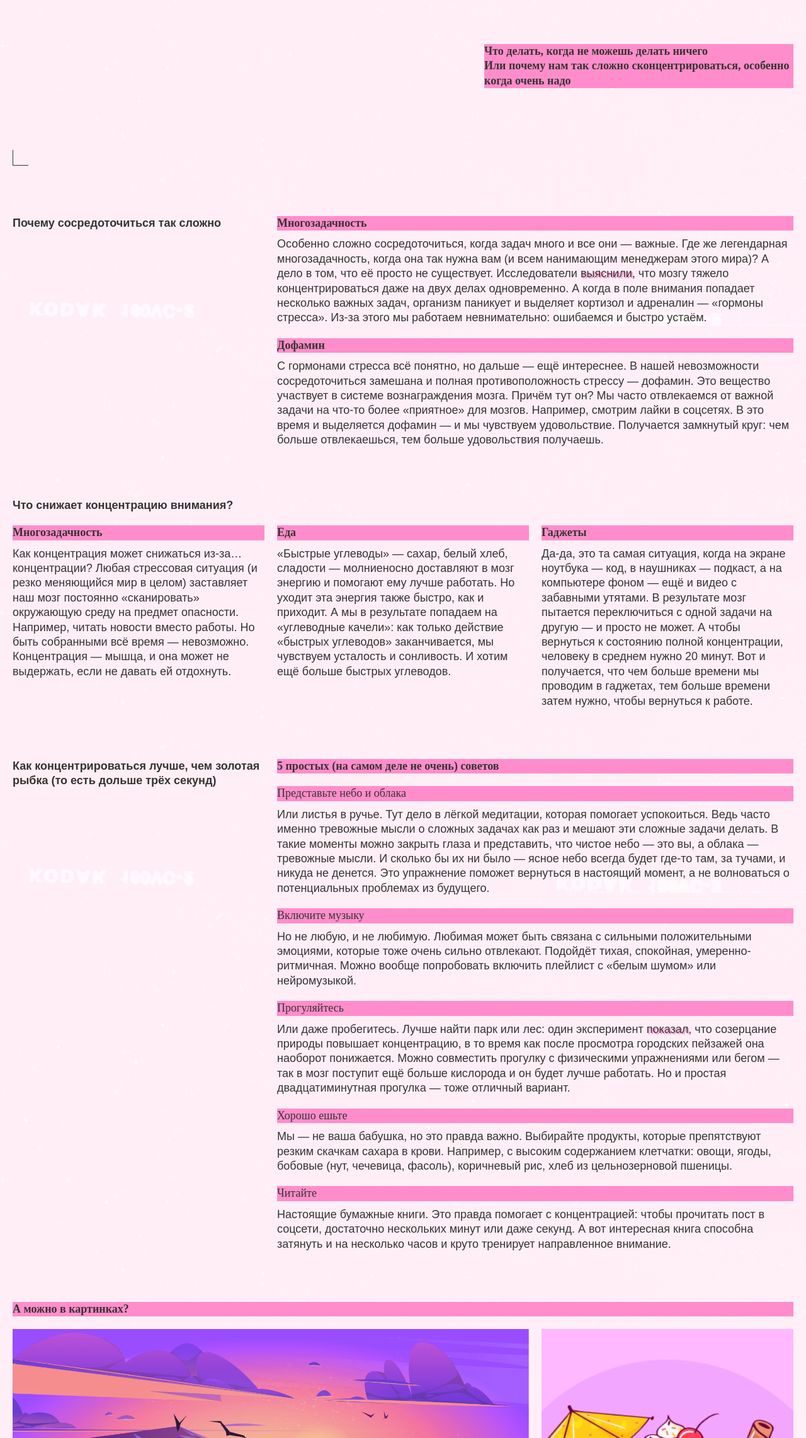
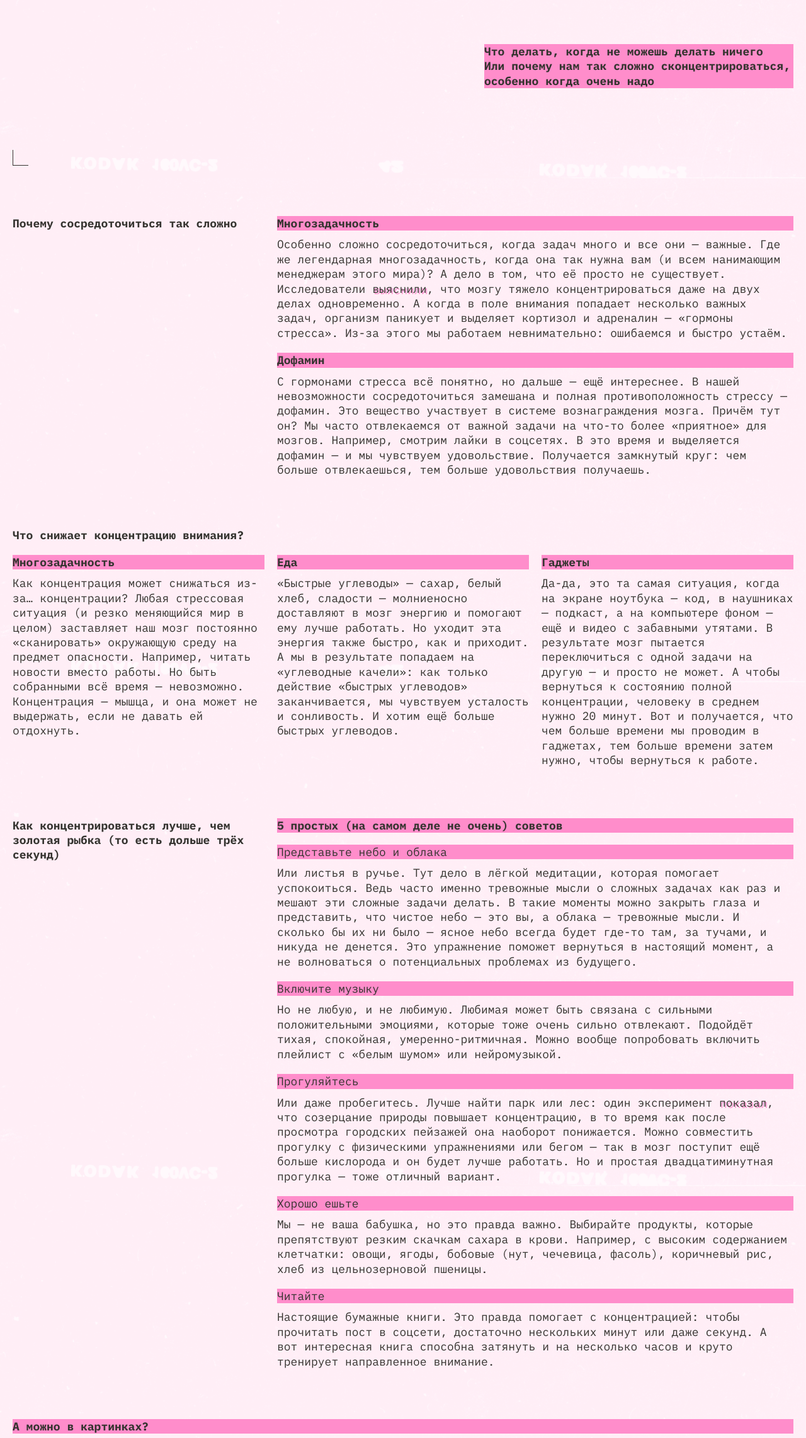
Before and after one commit to SanchezV/slozhno-sosredotochitsya-fd, a plain HTML site: page index.html in a window 1280 px wide. Shown: the part 517-2800 px from the top of the page at 63% size. Drawn offline with Linux system fonts and the light colour scheme; a web font is replaced by a local one.

Commit message:
after first review

```diff
--- a/index.html
+++ b/index.html
@@ -1,21 +1,21 @@
 <!DOCTYPE html>
 <html lang="ru">
   <head>
-    <meta charset="UTF-8" />
-    <meta http-equiv="X-UA-Compatible" content="IE=edge" />
-    <meta name="viewport" content="width=device-width, initial-scale=1.0" />
-    <meta name="color-scheme" content="dark light" />
+    <meta charset="UTF-8">
+    <meta http-equiv="X-UA-Compatible" content="IE=edge">
+    <meta name="viewport" content="width=device-width, initial-scale=1.0">
+    <meta name="color-scheme" content="dark light">
     <title>Сложно сосредоточиться</title>
-    <link rel="icon" href="images/favicon.ico" sizes="any" />
-    <link rel="icon" href="images/favicon.svg" type="image/svg+xml" />
-    <link rel="apple-touch-icon" href="images/mobile-icon.png" />
+    <link rel="icon" href="images/favicon.ico" sizes="any">
+    <link rel="icon" href="images/favicon.svg" type="image/svg+xml">
+    <link rel="apple-touch-icon" href="images/mobile-icon.png">
     <script src="./scripts/script.js"></script>
-    <link rel="stylesheet" href="./styles/fonts.css" />
-    <link rel="stylesheet" href="./styles/variables.css" />
-    <link rel="stylesheet" href="./styles/globals.css" />
-    <link rel="stylesheet" href="./styles/style.css" />
-    <link rel="stylesheet" href="./styles/dark.css" />
-    <link rel="stylesheet" href="./styles/light.css" />
+    <link rel="stylesheet" href="./fonts/fonts.css">
+    <link rel="stylesheet" href="./styles/variables.css">
+    <link rel="stylesheet" href="./styles/globals.css">
+    <link rel="stylesheet" href="./styles/style.css">
+    <link rel="stylesheet" href="./styles/dark.css">
+    <link rel="stylesheet" href="./styles/light.css">
   </head>
   <body class="page">
     <header class="header decorated-zone">
@@ -46,17 +46,17 @@
           </li>
         </ul>
       </nav>
-      <h1 class="title header__title">no<br /> focus</h1>
-      <article class="header__article title-decor bold">
+      <h1 class="title header__title">no focus</h1>
+      <p class="header__paragraph title-decor bold">
         Что делать, когда не можешь делать ничего<br>
         Или почему нам так сложно сконцентрироваться, особенно когда очень надо
-      </article>
+      </p>
     </header>
     <main class="main">
       <h2 class="main__header-section">
         Почему сосредоточиться так сложно
       </h2>
-      <ul class="main__columns-two">
+      <ul class="main__section-reasons">
         <li>
           <article>
             <h3 class="main__header-article title-decor bold">
@@ -65,7 +65,7 @@
             <p class="main__article-text">
               Особенно сложно сосредоточиться, когда задач много и все они — важные.
               Где же легендарная многозадачность, когда она так нужна вам (и всем нанимающим менеджерам этого мира)?
-              А дело в том, что её просто не существует. Исследователи <span class="accent-shadow">выяснили</span>, что мозгу тяжело концентрироваться даже на двух делах одновременно.
+              А дело в том, что её просто не существует. Исследователи <a href="https://dana.org/article/multicosts-of-multitasking/" target="_blank" class="accent-shadow main__url">выяснили</a>, что мозгу тяжело концентрироваться даже на двух делах одновременно.
               А когда в поле внимания попадает несколько важных задач, организм паникует и выделяет кортизол и адреналин — «гормоны стресса».
               Из-за этого мы работаем невнимательно: ошибаемся и быстро устаём.
             </p>
@@ -89,7 +89,7 @@
       <h2 class="main__header-section">
         Что снижает концентрацию внимания?
       </h2>
-      <ul class="main__columns-one">
+      <ul class="main__section-degradation">
         <li>
           <article>
             <h3 class="main__header-article title-decor bold">
@@ -133,11 +133,11 @@
       <h2 class="main__header-section">
         Как концентрироваться лучше, чем золотая рыбка (то есть дольше трёх секунд)
       </h2>
-      <ul class="main__columns-two">
-        <li>
-          <h3 class="main__header-article title-decor bold margin-bottom">
+      <h3 class="main__header-article title-decor bold additional-styles">
         5 простых (на самом деле не очень) советов
       </h3>
+      <ul class="main__section-adviсe">
+        <li>
           <article>
             <h3 class="main__header-article title-decor">
               Представьте небо и облака
@@ -153,9 +153,9 @@
         </li>
         <li>
           <article>
-            <h3 class="main__header-article title-decor">
+            <h4 class="main__header-article title-decor">
               Включите музыку
-            </h3>
+            </h4>
             <p class="main__article-text">
               Но не любую, и не любимую. Любимая может быть связана с сильными положительными эмоциями, которые тоже очень сильно отвлекают.
               Подойдёт тихая, спокойная, умеренно-ритмичная. Можно вообще попробовать включить плейлист с «белым шумом» или нейромузыкой.
@@ -164,12 +164,12 @@
         </li>
         <li>
           <article>
-            <h3 class="main__header-article title-decor">
+            <h4 class="main__header-article title-decor">
               Прогуляйтесь
-            </h3>
+            </h4>
             <p class="main__article-text">
               Или даже пробегитесь.
-              Лучше найти парк или лес: один эксперимент <span class="accent-shadow">показал</span>, что созерцание природы повышает концентрацию, в то время как после просмотра городских пейзажей она наоборот понижается.
+              Лучше найти парк или лес: один эксперимент <a href="https://www.sciencedirect.com/science/article/abs/pii/S0272494415000328" target="_blank" class="accent-shadow main__url">показал</a>, что созерцание природы повышает концентрацию, в то время как после просмотра городских пейзажей она наоборот понижается.
               Можно совместить прогулку с физическими упражнениями или бегом — так в мозг поступит ещё больше кислорода и он будет лучше работать.
               Но и простая двадцатиминутная прогулка — тоже отличный вариант.
             </p>
@@ -177,9 +177,9 @@
         </li>
         <li>
           <article>
-            <h3 class="main__header-article title-decor">
+            <h4 class="main__header-article title-decor">
               Хорошо ешьте
-            </h3>
+            </h4>
             <p class="main__article-text">
               Мы — не ваша бабушка, но это правда важно. Выбирайте продукты, которые препятствуют резким скачкам сахара в крови.
               Например, с высоким содержанием клетчатки: овощи, ягоды, бобовые (нут, чечевица, фасоль), коричневый рис, хлеб из цельнозерновой пшеницы.
@@ -188,9 +188,9 @@
         </li>
         <li>
           <article>
-            <h3 class="main__header-article title-decor">
+            <h4 class="main__header-article title-decor">
               Читайте
-            </h3>
+            </h4>
             <p class="main__article-text">
               Настоящие бумажные книги.
               Это правда помогает с концентрацией: чтобы прочитать пост в соцсети, достаточно нескольких минут или даже секунд.
@@ -203,38 +203,37 @@
         <h3 class="main__header-article title-decor bold">
           А можно в картинках?
         </h3>
-      <section class="main__images">
-        <img
-          src="images/sunset.png"
+        <div class="main__images">
+          <img src="images/sunset.png"
           alt="Пейзаж"
-          class="gallery__image"
+          class="gallery__image-item"
           loading="lazy"
-        />
+          >
           <img
             src="images/ice-cream.png"
             alt="Мороженое"
-          class="gallery__image"
+            class="gallery__image-item"
             loading="lazy"
-        />
+          >
           <img
             src="images/tape.png"
             alt="Кассета"
-          class="gallery__image"
+            class="gallery__image-item"
             loading="lazy"
-        />
+          >
           <img
             src="images/books.png"
             alt="Книги"
-          class="gallery__image"
+            class="gallery__image-item"
             loading="lazy"
-        />
+          >
           <img
             src="images/street.png"
             alt="Улица"
-          class="gallery__image"
+            class="gallery__image-item"
             loading="lazy"
-        />
-        </section>
+          >
+        </div>
       </section>
     </main>
     <footer class="footer decorated-zone">
--- a/styles/dark.css
+++ b/styles/dark.css
@@ -10,6 +10,7 @@
   --button-default-color: #ff0070;
   --button-hover-color: #ff007066;
   --button-focus-color: #ff0070;
+  --url-color: #F1B2CE;
   --header-section-color: #FF0070;
   --title-color: #DB00FF;
   --paragraph-text-color: #F1B2CE;
@@ -28,6 +29,7 @@
     --button-default-color: #ff0070;
     --button-hover-color: #ff007066;
     --button-focus-color: #ff0070;
+    --url-color: #F1B2CE;
     --header-section-color: #FF0070;
     --title-color: #DB00FF;
     --paragraph-text-color: #F1B2CE;
--- a/styles/light.css
+++ b/styles/light.css
@@ -10,6 +10,7 @@
   --button-default-color: #353430;
   --button-hover-color: #32312D66;
   --button-focus-color: #353430;
+  --url-color: #353430;
   --header-section-color: #353430;
   --title-color: #FFC2E6;
   --paragraph-text-color: #353430;
@@ -28,6 +29,7 @@
     --button-default-color: #353430;
     --button-hover-color: #32312D66;
     --button-focus-color: #353430;
+    --url-color: #353430;
     --header-section-color: #353430;
     --title-color: #FFC2E6;
     --paragraph-text-color: #353430;
--- a/styles/style.css
+++ b/styles/style.css
@@ -5,6 +5,8 @@
   background-attachment: fixed;
   font-size: 18px;
   box-sizing: border-box;
+  background-size: cover;
+  font-family: var(--general-font), monospace;
 }
 
 .header {
@@ -41,7 +43,6 @@
 .header__decoration-icon::before {
   content: "REC";
   color: var(--icon-color);
-  font-family: var(--general-font), sans-serif;
 }
 
 .header__decoration-icon::after {
@@ -119,7 +120,6 @@
   gap: 18px;
   margin-block-start: -10px;
   align-items: center;
-  font-family: var(--general-font);
   font-size: 18px;
   font-weight: 400;
   line-height: 18px;
@@ -169,7 +169,6 @@
 }
 
 .title {
-  font-family: var(--general-font), sans-serif;
   font-size: var(--size-title-mobile);
   font-weight: 700;
   line-height: 95.7px;
@@ -179,14 +178,12 @@
 .header__title {
   text-shadow: 4px 4px 0 var(--accent-color);
   margin-block-start: -4px;
+
 }
 
 @media (min-width: 768px) {
   .header__title {
     margin-inline-start: -20px;
-  }
-  .header__title br {
-    display: none;
   }
 }
 
@@ -200,7 +197,6 @@
 .title-decor {
   background-color: var(--accent-color);
   color: var(--header-font-color);
-  font-family: var(--general-font);
   font-size: 18px;
   font-weight: 400;
   line-height: 23.4px;
@@ -210,13 +206,13 @@
   font-weight: 700;
 }
 
-.header__article {
+.header__paragraph {
   max-inline-size: 100%;
   margin-block-start: -23px;
 }
 
 @media (min-width: 768px) {
-  .header__article {
+  .header__paragraph {
     max-inline-size: 364px;
     justify-self: end;
     margin-block-start: -20px;
@@ -224,7 +220,7 @@
 }
 
 @media (min-width: 1024px) {
-  .header__article {
+  .header__paragraph {
     max-inline-size: 491px;
     margin-block-start: -4px;
   }
@@ -245,7 +241,6 @@
 }
 
 .main__header-section {
-  font-family: var(--general-font), sans-serif;
   color: var(--header-section-color);
   font-size: 18px;
   font-weight: 700;
@@ -258,7 +253,8 @@
     grid-column-start: 1;
     grid-column-end: 2;
   }
-  .main__columns-two {
+  .main__section-reasons,
+  .main__section-adviсe {
     display: flex;
     flex-direction: column;
     gap: 20px;
@@ -266,7 +262,7 @@
     grid-column-end: 4;
     margin-inline-start: 7px;
   }
-  .main__columns-one {
+  .main__section-degradation {
     display: flex;
     flex-direction: column;
     gap: 20px;
@@ -276,10 +272,11 @@
 }
 
 @media (min-width: 1024px) {
-  .main__columns-two {
+  .main__section-reasons,
+  .main__section-adviсe {
     margin-inline-start: 0px;
   }
-  .main__columns-one {
+  .main__section-degradation {
     display: grid;
     grid-template-columns: repeat(3, 1fr);
   }
@@ -300,19 +297,34 @@
   .main__header-article {
     margin-block-start: 0;
   }
-  .main__columns-two {
+  .main__section-reasons,
+  .main__section-adviсe {
     margin-block-start: 60px;
   }
   .main__header-section {
     margin-block-start: 60px;
   }
-  .margin-bottom {
-    margin-block-end: 20px;
+  .additional-styles {
+    margin-block-start: 60px;
+    margin-inline-start: 7px;
+    grid-column: 2 / 4;
+    align-self: start;
+  }
+  .main__section-adviсe {
+    margin-block-start: -71px;
+  }
+}
+
+@media (min-width: 1024px) {
+  .additional-styles {
+    margin-inline-start: 0;
+  }
+  .main__section-adviсe {
+    margin-block-start: -48px;
   }
 }
 
 .main__article-text {
-  font-family: var(--general-font), sans-serif;
   color: var(--paragraph-text-color);
   font-size: 18px;
   font-weight: 400;
@@ -324,6 +336,23 @@
   text-shadow: 2px 2px 0 var(--accent-color);
 }
 
+.main__url {
+  text-decoration: none;
+}
+
+.main__url:hover {
+  border-bottom: 1px solid var(--url-color);
+  cursor: pointer;
+}
+
+.main__url:focus {
+  outline: none;
+}
+
+.main__url:focus-visible {
+  border: 1px solid var(--url-color);
+}
+
 .gallery {
   display: flex;
   flex-direction: column;
@@ -333,6 +362,7 @@
 
 .main__images  {
   display: grid;
+  gap: 10px;
   grid-template-rows: min-content;
 }
 
@@ -350,22 +380,22 @@
     grid-template-columns: repeat(3, 1fr);
     gap: 20px;
   }
-  .gallery__image:nth-child(1) {
+  .gallery__image-item:nth-child(1) {
     grid-column: 1 / 3;
   }
-  .gallery__image:nth-child(2) {
+  .gallery__image-item:nth-child(2) {
     grid-column: 3 / 4;
     grid-row: 1 / 3;
   }
-  .gallery__image:nth-child(3) {
+  .gallery__image-item:nth-child(3) {
     grid-column: 1 / 2;
     grid-row: 2 / 4;
   }
-  .gallery__image:nth-child(4) {
+  .gallery__image-item:nth-child(4) {
     grid-column: 2 / 3;
     grid-row: 2 / 3;
   }
-  .gallery__image:nth-child(5) {
+  .gallery__image-item:nth-child(5) {
     grid-column: 2 / 4;
     grid-row: 3 / 4;
   }
@@ -373,10 +403,11 @@
 
 .gallery__item {
   box-sizing: border-box;
+  align-self: start;
   margin: 0;
 }
 
-.gallery__image {
+.gallery__image-item {
   inline-size: 100%;
   block-size: 100%;
   max-block-size: 100%;
@@ -388,7 +419,7 @@
   position: relative;
   align-items: center;
   justify-content: center;
-  margin-block-start: 60px;
+  margin-block-start: 40px;
   min-block-size: 667px;
 }
 
@@ -398,6 +429,7 @@
     margin-block-start: 59px;
   }
 }
+
 @media (min-width: 1024px) {
   .footer {
     min-block-size: 768px;
@@ -407,3 +439,15 @@
   text-shadow: 2px 2px 0px var(--accent-color);
   margin-block-start: 3px;
 }
+
+@media (min-width: 768px) {
+  .footer__title {
+    margin-block-start: 4px;
+  }
+}
+
+@media (min-width: 1024px) {
+  .footer__title {
+    margin-block-start: 5px;
+  }
+}
--- a/styles/variables.css
+++ b/styles/variables.css
@@ -13,6 +13,7 @@
   --button-default-color: #ff0070;
   --button-hover-color: #ff007066;
   --button-focus-color: #ff0070;
+  --url-color: #F1B2CE;
   --header-section-color: #FF0070;
   --title-color: #DB00FF;
   --paragraph-text-color: #F1B2CE;
```
Lines whose indentation alone changed are shown as unchanged.
